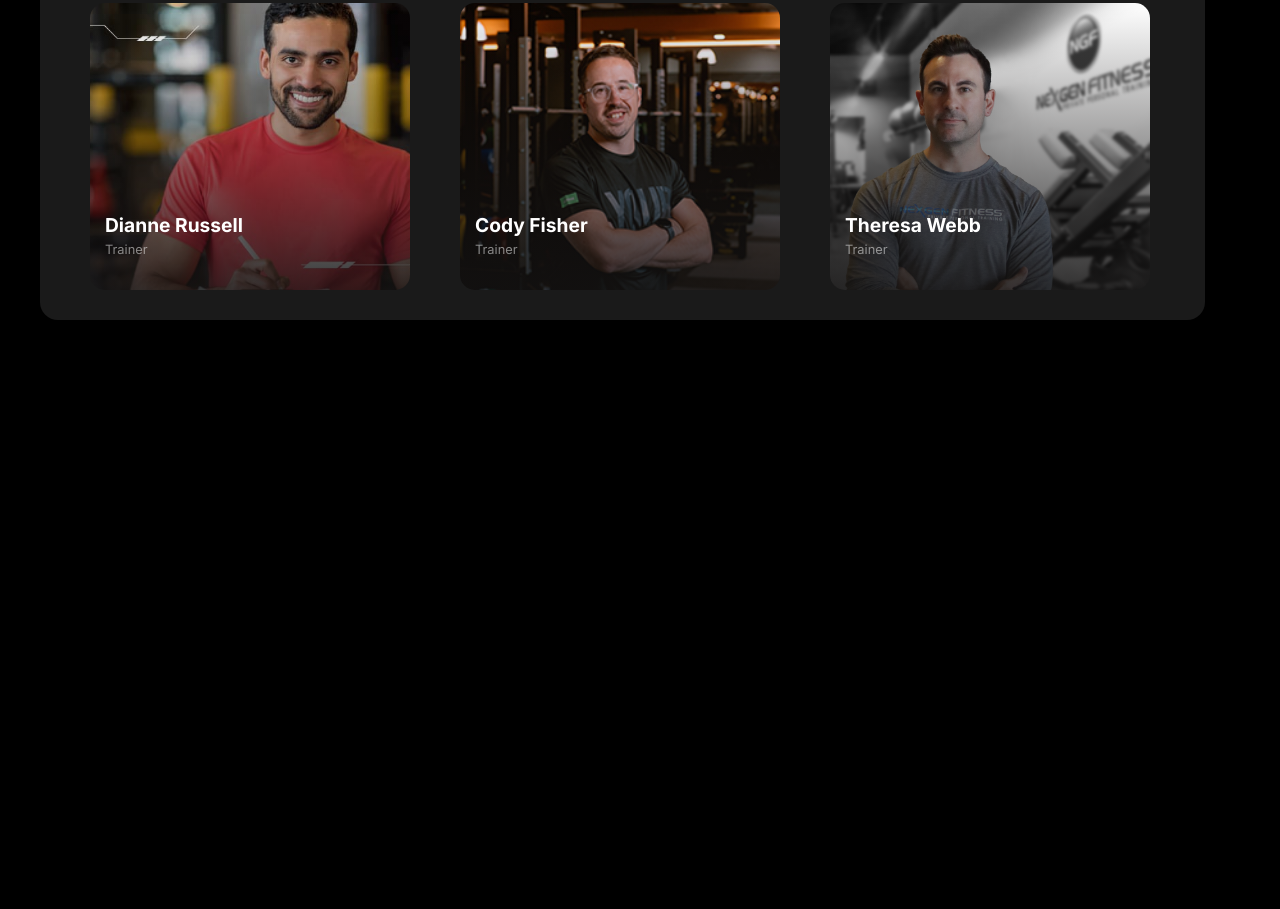
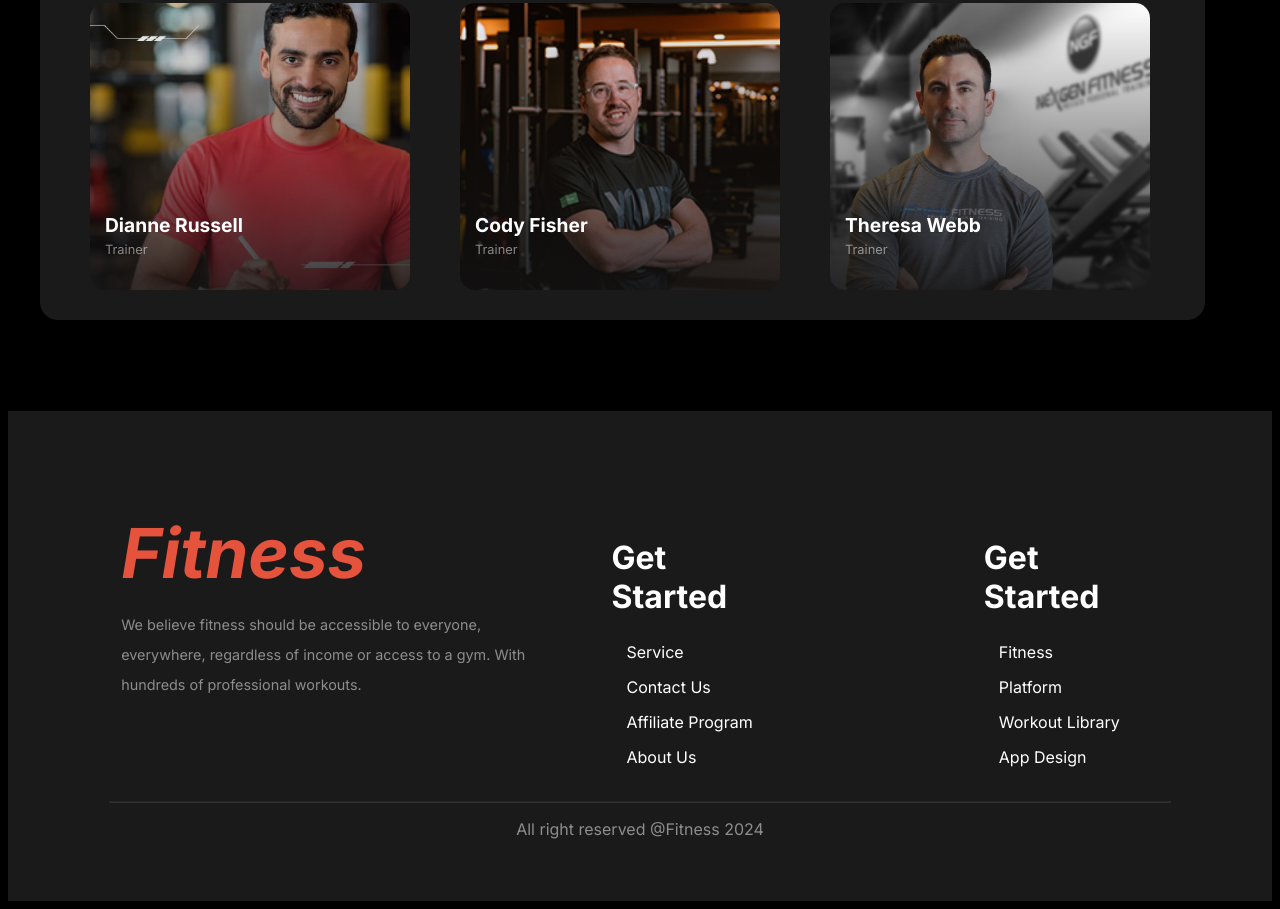
Before and after one commit to Muaj00/Assignment--2, a plain HTML site: page index.html in a window 1280 px wide. Shown: the part 4252-5161 px from the top of the page. Before the commit the page ends 4663 px from the top, so only its background shows below. Drawn offline with Linux system fonts and the light colour scheme; a web font is replaced by a local one.

Commit message:
footer ends

```diff
--- a/index.html
+++ b/index.html
@@ -22,7 +22,9 @@
                     <li><a href="">Contact</a></li>
                     <li><a href="">About</a></li>
                 </ul>
+
             </div>
+            <!-- <i class="fa-solid fa-bars icon"></i> -->
         </nav>
 
         <section class="hero-section">
@@ -248,10 +250,34 @@
     <footer>
         <section class="footer-container">
             <div class="footer-content">
-
+                <div class="footer-col1">
+                    <h1 class="fotter-title"><i>Fitness</i></h1>
+                    <p class="footer-description">We believe fitness should be accessible to everyone, everywhere, regardless of income or access to a gym. With hundreds of professional workouts.</p>
+                </div>
+                <div class="footer-col2">
+                    <h2 class="footer-col-title">Get Started</h2>
+                    <ul class="footer-li">
+                        <li>Service</li>
+                        <li>Contact Us</li>
+                        <li>Affiliate Program</li>
+                        <li>About Us</li>
+                    </ul>
+                </div>
+                <div class="footer-col3">
+                    <h2 class="footer-col-title">Get Started</h2>
+                    <ul class="footer-li">
+                        <li>Fitness</li>
+                        <li>Platform</li>
+                        <li>Workout Library</li>
+                        <li>App Design</li>
+                    </ul>
+                </div>
             </div>
+            <hr class="footer-hr">
+            <p class="footer-txt">All right reserved @Fitness 2024</p>
         </section>
     </footer>
+    <script src="https://kit.fontawesome.com/d21bf6d1f2.js" crossorigin="anonymous"></script>
 </body>
 
 </html>
--- a/style.css
+++ b/style.css
@@ -36,6 +36,12 @@ body{
     margin: 0 170px;
     margin-top: 30px;
 
+}
+
+.icon{
+    color: white;
+    visibility: hidden;
+    overflow: hidden;
 }
  .nav-title{
     font-weight: bolder;
@@ -601,8 +607,75 @@ form{
     text-align: start;
     margin-left: 15px;
 }
-/* section-04 ends */
-
+/* ==================section-04 ends====================== */
+.footer-container{
+    width: 100%;
+    height: 490px;
+    background-color: rgba(255, 255, 255, 0.1);
+}
 .footer-content{
+    width: 1060px;
+    height: 250px;
+    display: flex;
+    justify-content: space-around;
+    margin: 0 auto;
+    /* margin-top: 100px; */
+    padding-top: 100px;
+}
+.fotter-title{
+    font-size: 4.3rem;
+    font-weight: 700;
+    color: #E6533C;
+    margin-top: 0px;
+    margin-bottom: 0px;
 
 }
+.footer-description{
+    color: rgba(255, 255, 255, 0.5);
+    font-size: 0.9rem;
+    margin-top: 15px;
+    line-height: 30px;
+}
+
+.footer-col1{
+    width: 443px;
+    height: 180px;
+}
+
+.footer-col2{
+    width: 200px;
+    height: 250px;
+    margin-right: 150px;
+}
+
+.footer-col-title{
+    font-size: 2rem;
+    font-weight: 700;
+    color: white;
+    margin-left: 25px;
+}
+.footer-col3{
+    width: 200px;
+    height: 250px;
+}
+
+.footer-li li{
+    list-style: none;
+    text-align: start;
+    color: white;
+    margin-bottom: 15px;
+    cursor: pointer;
+}
+
+.footer-hr{
+    width: 1060px;
+    margin: 0 auto;
+    margin-top: 40px;
+    color: white;
+    opacity: 0.1;
+}
+
+.footer-txt{
+    text-align: center;
+    color: rgba(255, 255, 255, 0.5);
+}
```
